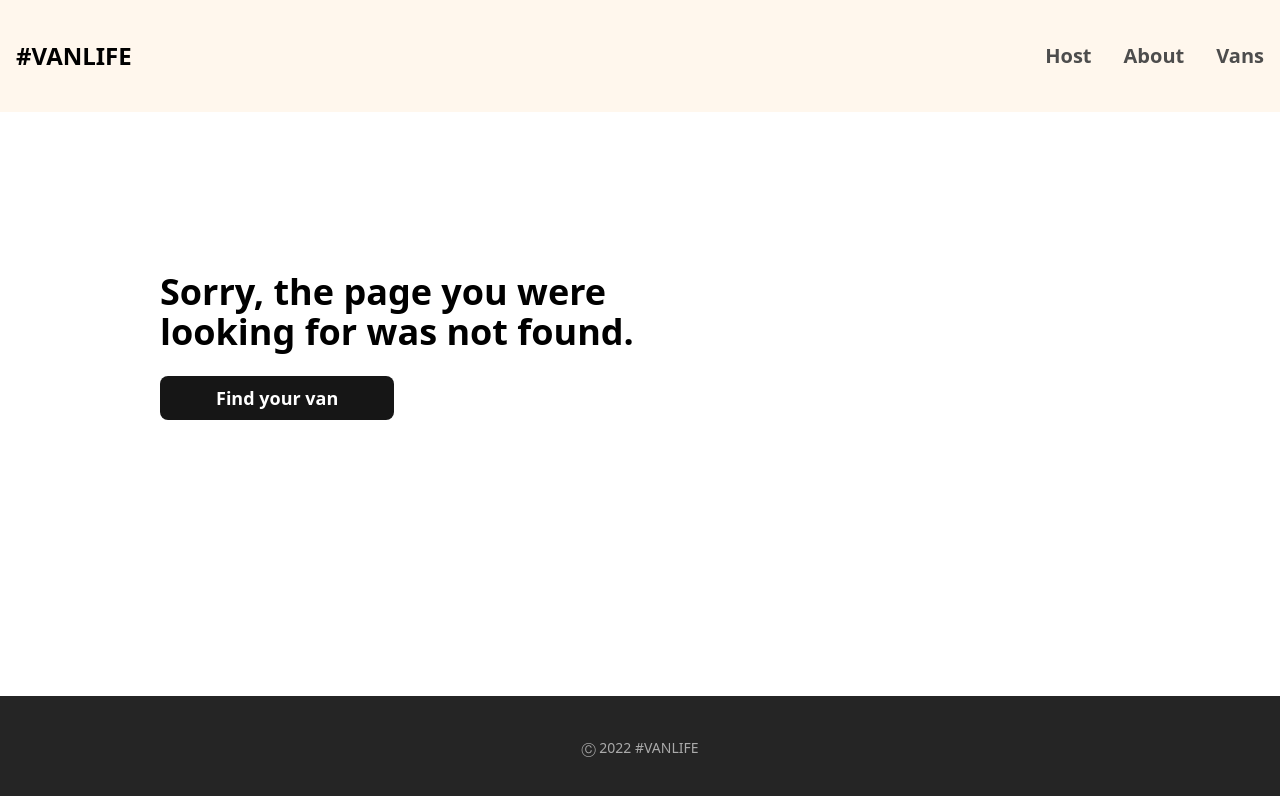
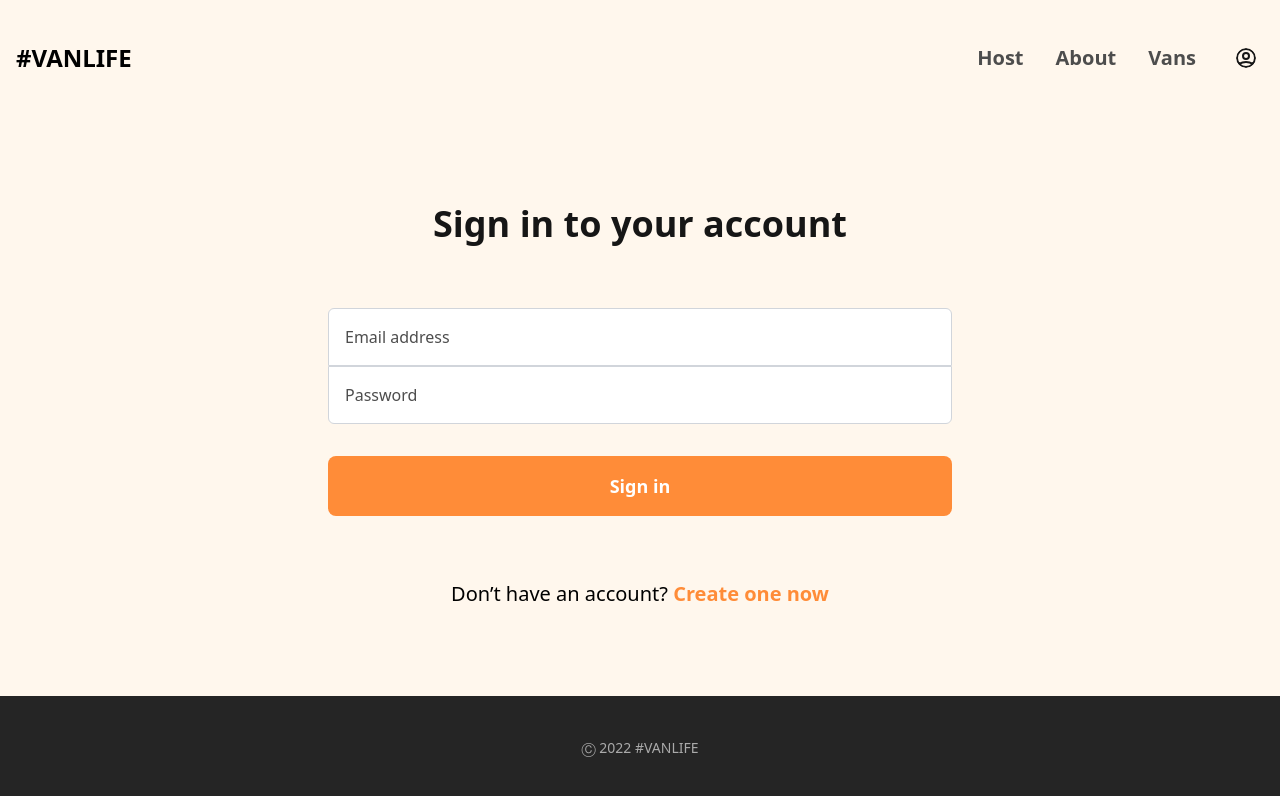
Before and after one commit to Fidesnoella/vanlife, a React (Vite) app: page /login in a window 1280 px wide. Before the commit this address had no page. Shown: the top 796 px of the page. Built offline with nearby package versions, Linux system fonts and the light colour scheme; what miragejs would draw is missing.

Commit message:
ft: add login page

```diff
--- a/src/App.jsx
+++ b/src/App.jsx
@@ -16,11 +16,13 @@ import VanPrice from './pages/Host/VanPrice'
 import VanPhotos from './pages/Host/VanPhotos'
 import Notfound from './pages/Notfound'
 import Error from './components/layout/Error'
+import Login from './pages/Login'
 
 const router = createBrowserRouter(
   createRoutesFromElements(
     <Route path='/' element={<PageLayout />}>
       <Route index element={<Home />} />
+      <Route path='login' element={<Login />} />
       <Route path='about' element={<About />} />
       <Route path='vans' element={<Vans />}
         loader={vansLoader} errorElement={<Error />} />
--- a/src/components/layout/Navbar.jsx
+++ b/src/components/layout/Navbar.jsx
@@ -1,4 +1,5 @@
 import { NavLink } from "react-router-dom"
+import avatar from "../../assets/Icon.svg"
 
 const Navbar = () => {
     return (
@@ -7,15 +8,18 @@ const Navbar = () => {
                 <NavLink to="/">
                     <h1 className="font-black text-[1.625rem] leading-10 cursor-pointer text-xl sm:text-2xl">#VANLIFE</h1>
                 </NavLink>
-                <ul className="flex gap-4 sm:gap-8 text-[#4D4D4D] text-lg sm:text-xl font-semibold leading-6 cursor-pointer">
-                    <NavLink to="/host" className={({ isActive }) => isActive ? "text-[#161616] underline" : ""}>
+                <ul className="flex items-center gap-4 sm:gap-8 text-[#4D4D4D] text-lg sm:text-xl font-semibold leading-6 cursor-pointer">
+                    <NavLink to="host" className={({ isActive }) => isActive ? "text-[#161616] underline" : ""}>
                         <li className="hover:text-[#161616] hover:underline">Host</li>
                     </NavLink>
-                    <NavLink to="/about" className={({ isActive }) => isActive ? "text-[#161616] underline" : ""}>
+                    <NavLink to="about" className={({ isActive }) => isActive ? "text-[#161616] underline" : ""}>
                         <li className="hover:text-[#161616] hover:underline">About</li>
                     </NavLink>
-                    <NavLink to="/vans" className={({ isActive }) => isActive ? "text-[#161616] underline" : ""}>
+                    <NavLink to="vans" className={({ isActive }) => isActive ? "text-[#161616] underline" : ""}>
                         <li className="hover:text-[#161616] hover:underline">Vans</li>
+                    </NavLink>
+                    <NavLink to="login">
+                        <img src={avatar} alt="avatar" className="hover:bg-[#f5e0c7] p-2 rounded-full" />
                     </NavLink>
                 </ul>
             </div>
--- /dev/null
+++ b/src/pages/Login.jsx
@@ -0,0 +1,17 @@
+const Login = () => {
+    return (
+        <div className="bg-[#FFF7ED] h-full flex flex-col justify-center">
+            <div className="gap-10 md:gap-16 mx-auto flex flex-col w-full max-w-2xl items-center px-6">
+                <h1 className="text-[#161616] font-bold text-3xl sm:text-4xl">Sign in to your account</h1>
+                <div className="flex flex-col w-full">
+                    <input type="email" name="" placeholder="Email address" className="border border-[#D1D5DB] placeholder-[#4D4D4D] outline-none bg-white p-4 rounded-tr-md rounded-tl-md" />
+                    <input type="password" name="" placeholder="Password" className="border border-[#D1D5DB] placeholder-[#4D4D4D] outline-none bg-white p-4 rounded-br-md rounded-bl-md" />
+                    <button className="bg-[#FF8C38] rounded-lg hover:bg-[#f8a56b] py-4 px-10 md:px-14 text-base md:text-lg font-bold leading-8 mt-8 text-white">Sign in</button>
+                </div>
+                <p className="text-lg sm:text-xl">Don’t have an account? <span className="text-[#FF8C38] cursor-pointer font-semibold">Create one now</span></p>
+            </div>
+        </div>
+    )
+}
+
+export default Login;
--- a/src/pages/Notfound.jsx
+++ b/src/pages/Notfound.jsx
@@ -3,10 +3,10 @@ import { Link } from "react-router-dom";
 const Notfound = () => {
     return (
         <div className="max-w-7xl mx-auto container px-4 py-40 sm:px-40">
-            <div className="flex flex-col gap-6 max-w-lg">
+            <div className="flex flex-col gap-6 max-w-lg sm:max-w-xl">
                 <h1 className="text-2xl sm:text-4xl font-semibold">Sorry, the page you were looking for was not found.</h1>
                 <Link to="/" className="bg-[#161616] rounded-lg hover:bg-opacity-80 text-white py-2 px-10 md:px-14 text-base md:text-lg font-bold leading-8 w-fit">
-                    Find your van
+                    Return to home
                 </Link>
             </div>
         </div>
```
Also changed, not shown: src/assets/Icon.svg (added).
